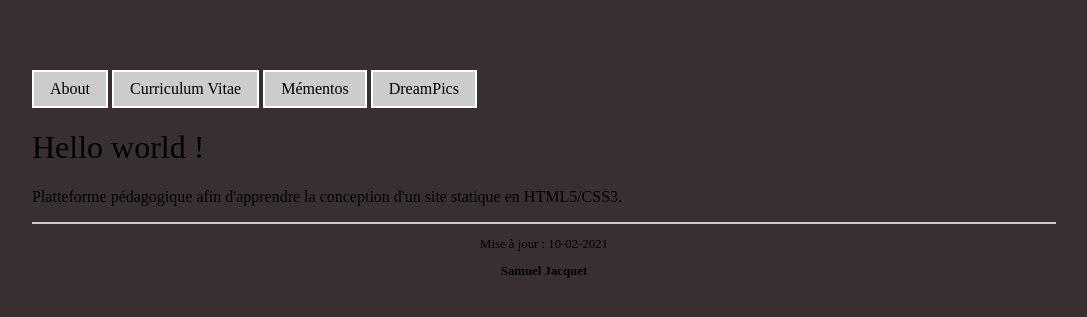
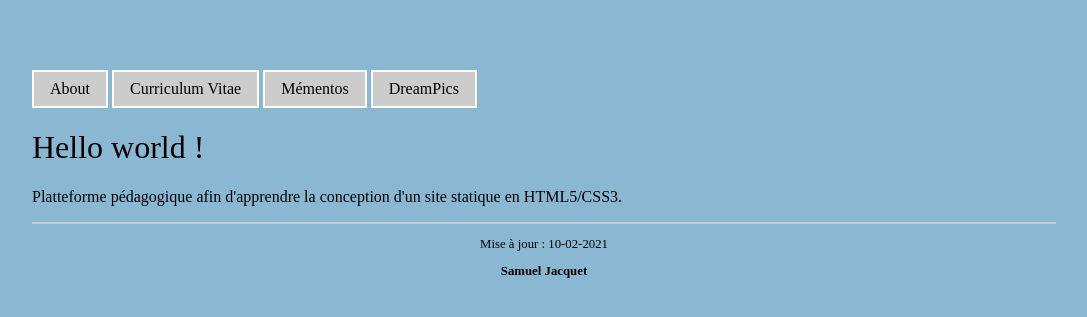
Before and after one commit to js202005082300/samuel.jacquet, a PHP site: page / in a window 1280 px wide. Shown: the top 317 px of the page, without its empty margins (96-1183 px from the left). Run offline with PHP 8.4, Linux system fonts and the light colour scheme.

Commit message:
16-04-2021 22:12:50

```diff
--- a/main.css
+++ b/main.css
@@ -16,7 +16,7 @@ h1,h2{
 }
 h4{font-size:0.80em;}
 body,main{
-	background-color:rgb(56, 48, 48);/*DDD*/
+	background-color:rgb(138, 184, 211);/*DDD*/
 	margin:70px auto;
 	width:80%;
 }
```
